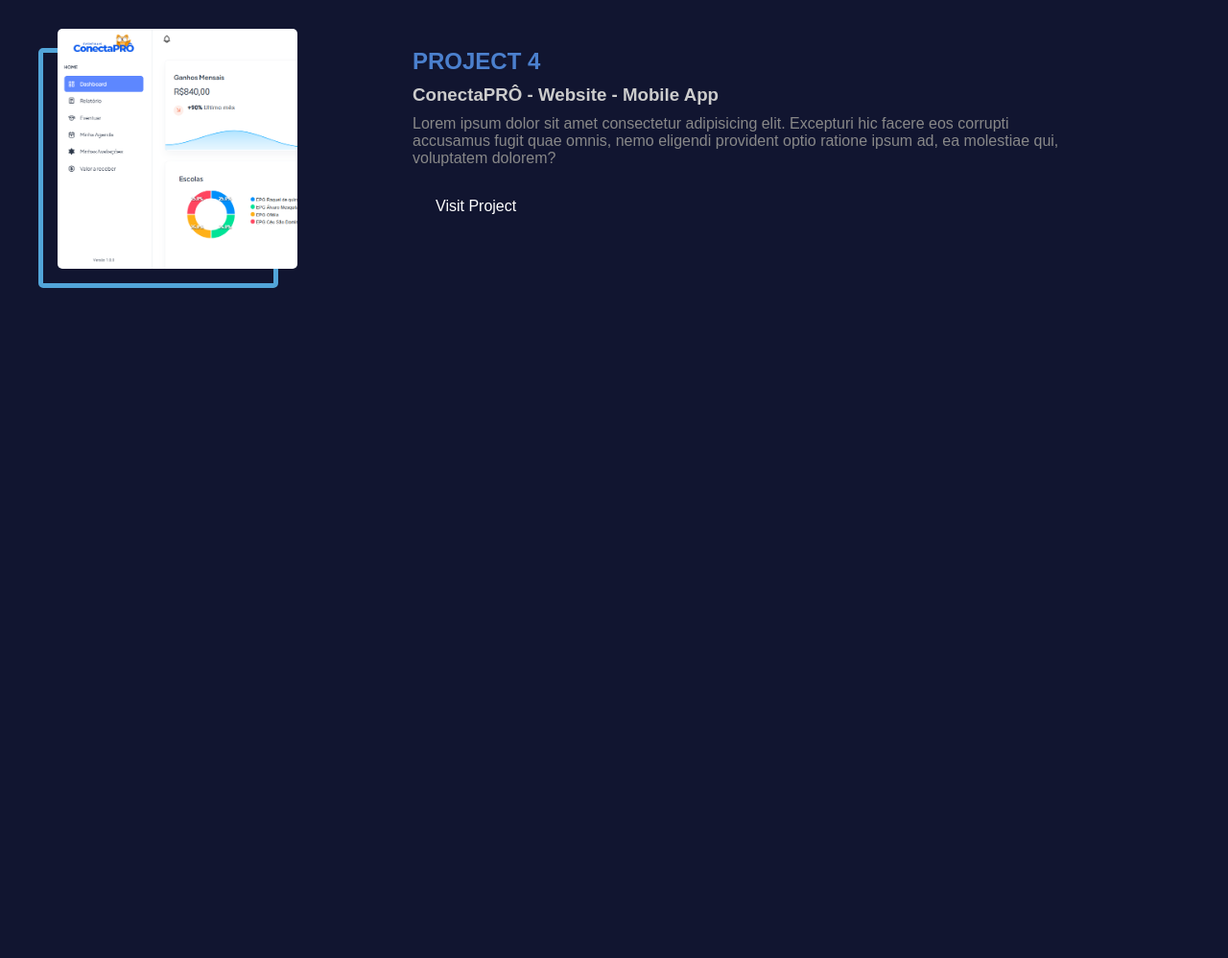
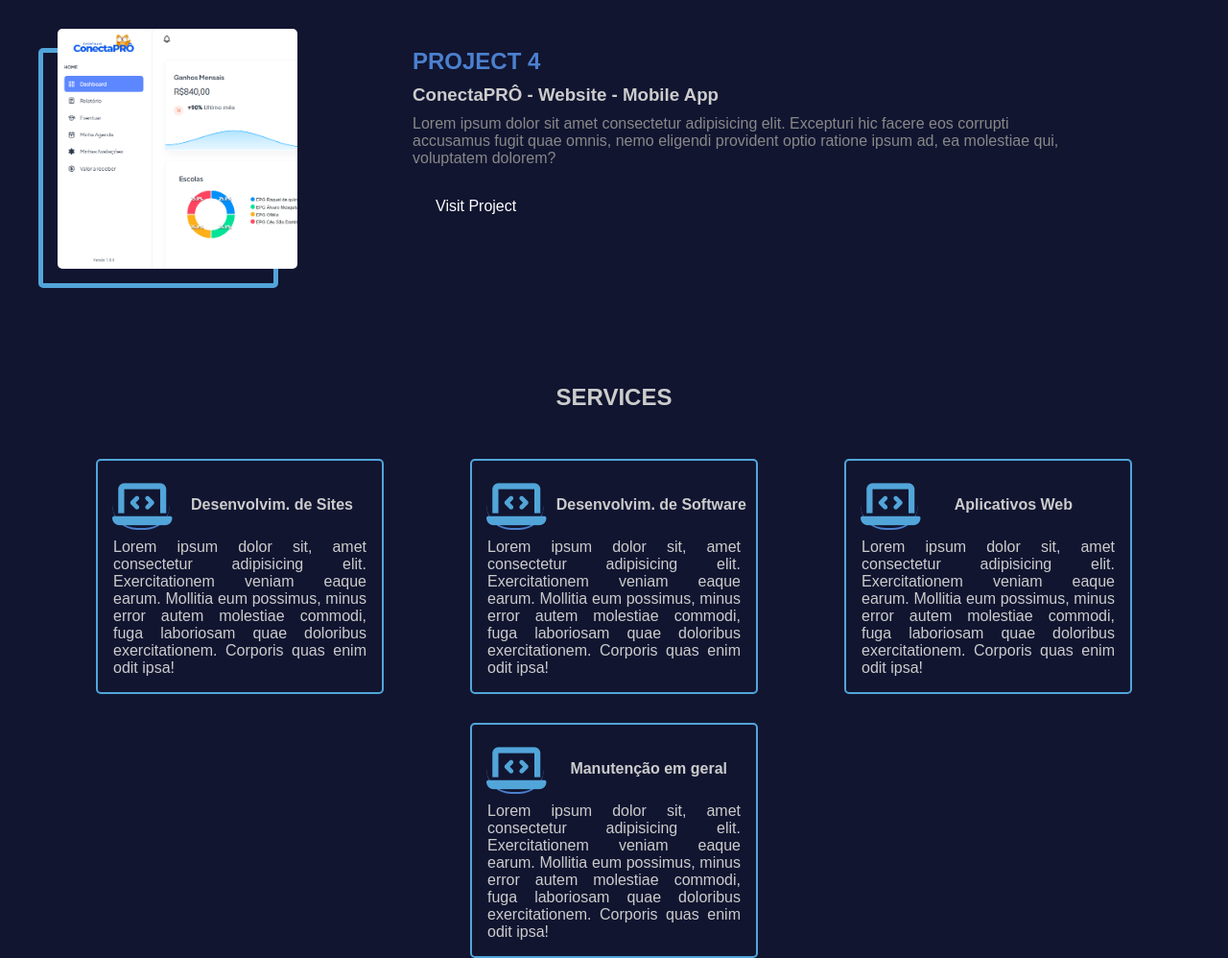
Before and after one commit to dg0611/front-portifolio, a plain HTML site: page index.html in a window 1280 px wide. Shown: the part 2195-3193 px from the top of the page at 96% size. Before the commit the page ends 2495 px from the top, so only its background shows below. Drawn offline with Linux system fonts and the light colour scheme.

Commit message:
Criação dos cards services

```diff
--- a/css/style.css
+++ b/css/style.css
@@ -182,11 +182,12 @@
 .ul-portifolio a {
     color: #ccc;
     text-decoration: none;
-    transition: 1s;
+    transition: 0.5s;
 }
 
 .ul-portifolio a:hover {
     color: #52A5D9;
+    border-bottom: 2px solid #4B80CE;
 }
 
 .project-right {
@@ -251,3 +252,67 @@
 .visit-project-left:hover {
     color: #52A5D9;
 }
+
+
+/* SERVICES */
+
+.services-container {
+    text-align: center;
+    margin-top: 100px;
+    color: #ccc;
+}
+
+.service-box {
+    margin-top: 50px;
+    display: flex;
+    justify-content: space-evenly;
+    gap: 30px;
+    flex-wrap: wrap;
+}
+
+.box {
+    width: 300px;
+    height: auto;
+    border: 2px solid #52A5D9;
+    border-radius: 5px;
+
+
+}
+
+
+
+.fa-solid {
+    font-size: 50px;
+    display: flex;
+    margin: 20px 0 0 15px;
+    border-bottom: 2px solid #4B80CE;
+    width: 60px;
+    border-radius: 50px;
+    color: #52A5D9;
+
+}
+
+h4 {
+    display: flex;
+    justify-content: flex-end;
+    margin: -35px 10px 0 0;
+    font-weight: bold;
+}
+
+.description-service {
+    margin-top: 10px;
+    padding: 1rem;
+    text-align: justify;
+}
+
+.description-manut {
+    margin-right: 30px;
+}
+
+.description-app {
+    margin-right: 60px;
+}
+
+.description-site {
+    margin-right: 30px;
+}
--- a/index.html
+++ b/index.html
@@ -3,6 +3,13 @@
   <head>
     <meta charset="UTF-8" />
     <meta name="viewport" content="width=device-width, initial-scale=1.0" />
+    <link
+      rel="stylesheet"
+      href="https://cdnjs.cloudflare.com/ajax/libs/font-awesome/6.6.0/css/all.min.css"
+      integrity="sha512-Kc323vGBEqzTmouAECnVceyQqyqdsSiqLQISBL29aUW4U/M7pSPA/gEUZQqv1cwx4OnYxTxve5UMg5GT6L4JJg=="
+      crossorigin="anonymous"
+      referrerpolicy="no-referrer"
+    />
     <link rel="stylesheet" href="./css/style.css" />
     <title>Portifólio TESTE</title>
   </head>
@@ -168,6 +175,52 @@
             </div>
           </div>
         </section>
+
+        <section class="services-container">
+          <h2>SERVICES</h2>
+          <div class="service-box">
+            <div class="box">
+              <i class="fa-solid fa-laptop-code"></i>
+              <h4 class="description-site">Desenvolvim. de Sites</h4>
+              <p class="description-service">
+                Lorem ipsum dolor sit, amet consectetur adipisicing elit.
+                Exercitationem veniam eaque earum. Mollitia eum possimus, minus
+                error autem molestiae commodi, fuga laboriosam quae doloribus
+                exercitationem. Corporis quas enim odit ipsa!
+              </p>
+            </div>
+            <div class="box">
+              <i class="fa-solid fa-laptop-code"></i>
+              <h4>Desenvolvim. de Software</h4>
+              <p class="description-service">
+                Lorem ipsum dolor sit, amet consectetur adipisicing elit.
+                Exercitationem veniam eaque earum. Mollitia eum possimus, minus
+                error autem molestiae commodi, fuga laboriosam quae doloribus
+                exercitationem. Corporis quas enim odit ipsa!
+              </p>
+            </div>
+            <div class="box">
+              <i class="fa-solid fa-laptop-code"></i>
+              <h4 class="description-app">Aplicativos Web</h4>
+              <p class="description-service">
+                Lorem ipsum dolor sit, amet consectetur adipisicing elit.
+                Exercitationem veniam eaque earum. Mollitia eum possimus, minus
+                error autem molestiae commodi, fuga laboriosam quae doloribus
+                exercitationem. Corporis quas enim odit ipsa!
+              </p>
+            </div>
+            <div class="box">
+              <i class="fa-solid fa-laptop-code"></i>
+              <h4 class="description-manut">Manutenção em geral</h4>
+              <p class="description-service">
+                Lorem ipsum dolor sit, amet consectetur adipisicing elit.
+                Exercitationem veniam eaque earum. Mollitia eum possimus, minus
+                error autem molestiae commodi, fuga laboriosam quae doloribus
+                exercitationem. Corporis quas enim odit ipsa!
+              </p>
+            </div>
+          </div>
+        </section>
       </main>
     </div>
     <!--container-->
```
